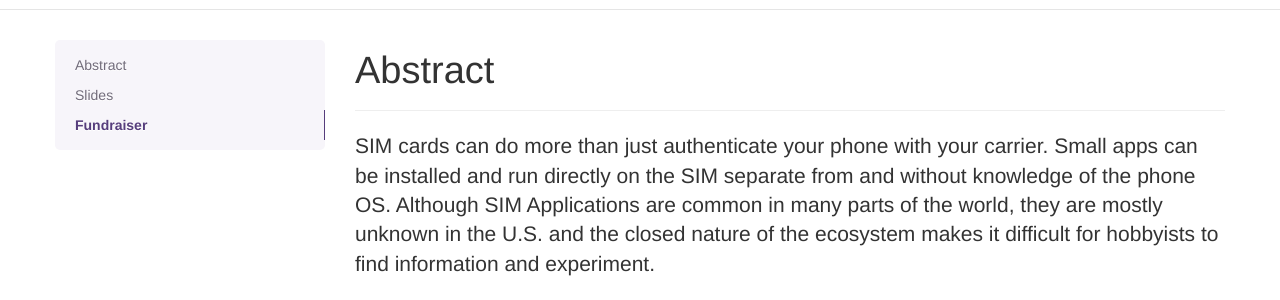
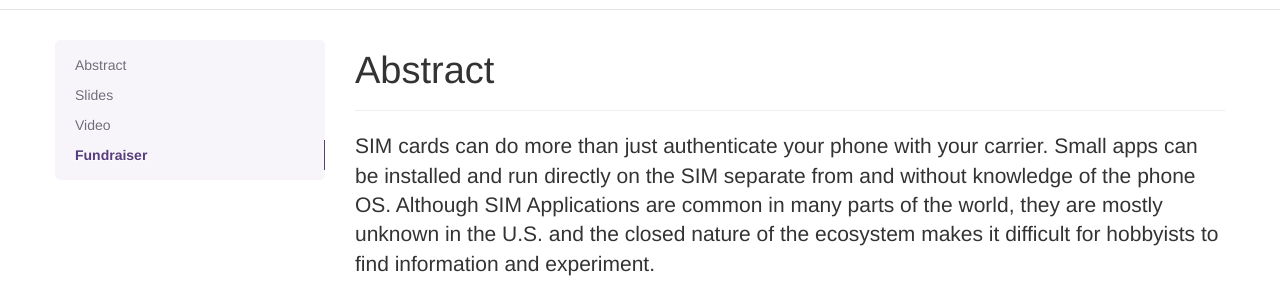
Before and after one commit to simhacks/simhacks.github.io, a Jekyll site: the page built from defcon-21/index.html, in a window 1280 px wide and 1400 px high. Shown: the part 243-543 px from the top of the window. Built offline with Jekyll 4.4.1, drawn with Linux system fonts in a browser that asks for light colours; Markdown is read by kramdown in place of the engine named in the settings.

Commit message:
Update defcon-21 with video

```diff
--- a/defcon-21/index.html
+++ b/defcon-21/index.html
@@ -20,6 +20,9 @@
           </li>
           <li>
             <a href="#slides">Slides</a>
+          </li>
+          <li>
+            <a href="#video">Video</a>
           </li>
           <li>
             <a href="#fundraiser">Fundraiser</a>
@@ -47,6 +50,11 @@
         <p><a href="https://speakerd.s3.amazonaws.com/presentations/3f6019d0e0ff013010f03ed23fede438/SIM_Toolkit.pdf">Download Slides (PDF)</a></p>
 
         <div class="page-header">
+          <h1 id="video">Video</h1>
+        </div>
+        <iframe width="640" height="360" src="//www.youtube.com/embed/_-nxemBCcmU" frameborder="0" allowfullscreen></iframe>
+
+        <div class="page-header">
           <h1 id="fundraiser">Fundraiser</h1>
         </div>
         <p class="lead">We raised $488 for the EFF selling SIM Cards after our talk. Thanks everyone!</p>
```
